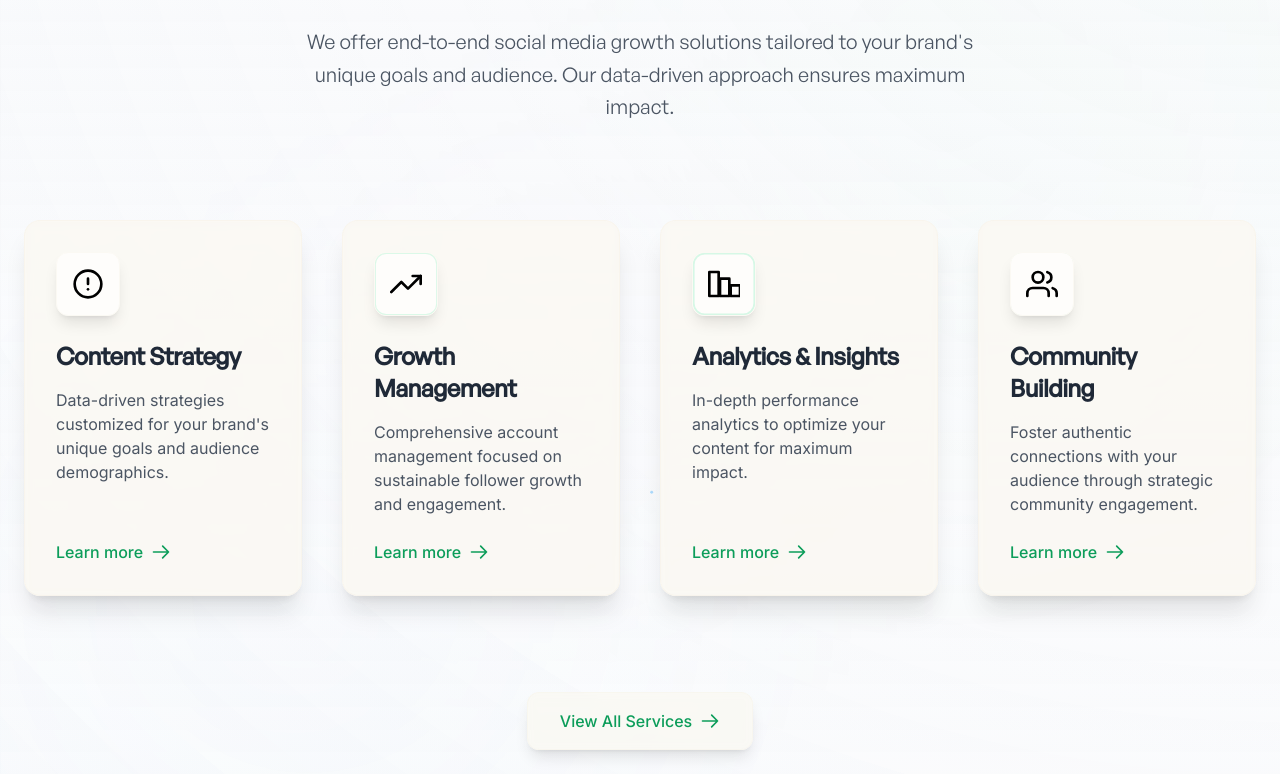
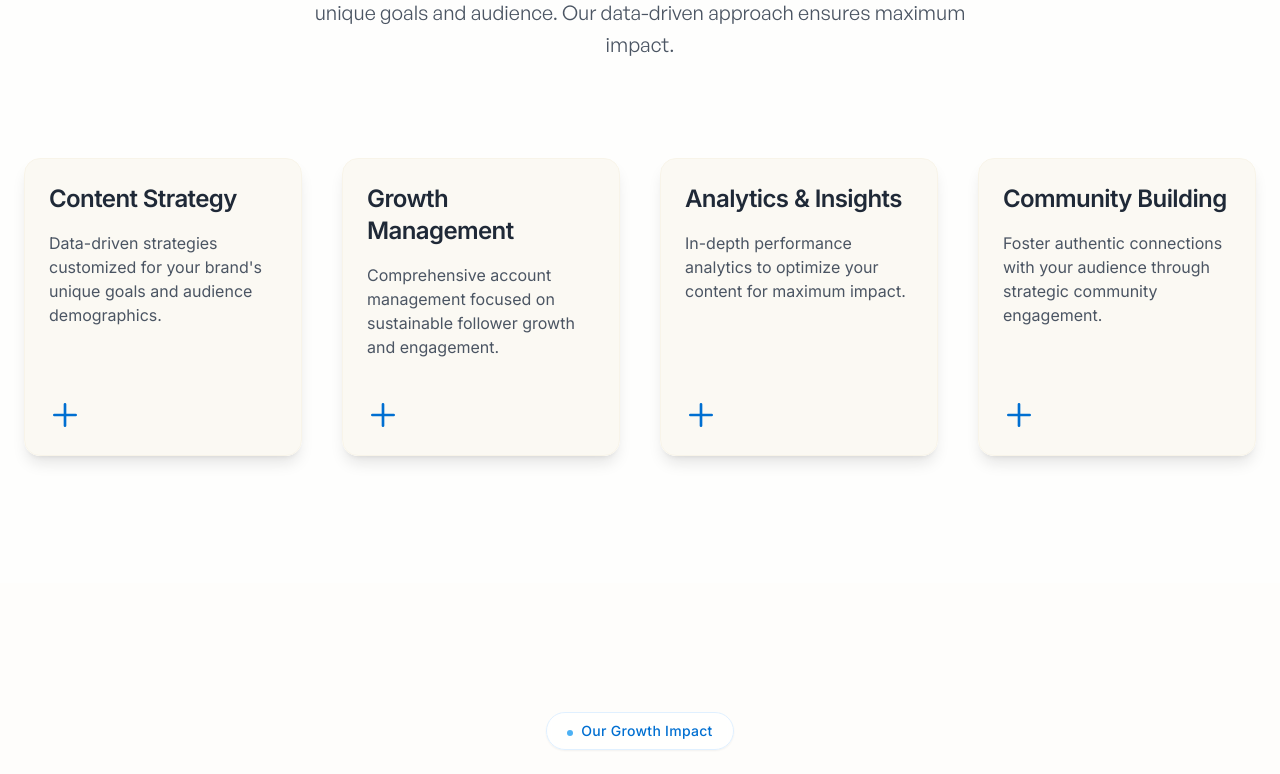
Before and after one commit to Developer-Satwik/agency, a Next.js app: page / in a window 1280 px wide. Shown: the part 1166-1940 px from the top of the page. Built offline with nearby package versions, Linux system fonts and the light colour scheme; a web font is replaced by a local one.

Commit message:
better design

```diff
--- a/pages/index.tsx
+++ b/pages/index.tsx
@@ -360,45 +360,9 @@ export default function Home() {
         </motion.div>
       </section>
 
-      {/* Services Section - 2025 Design Update */}
-      <section className="py-32 bg-gradient-to-b from-light to-light/80 relative overflow-hidden" ref={servicesRef}>
-        {/* Enhanced Background Elements - Inspired by Hero Section */}
-        <div className="absolute top-0 right-0 w-1/2 h-2/3 bg-gradient-to-br from-neo-100/30 to-neo-300/20 rounded-full filter blur-[150px] opacity-70 -z-10 animate-float-slow"></div>
-        <div className="absolute bottom-0 left-0 w-1/2 h-1/2 bg-gradient-to-tr from-primary-100/30 to-primary-300/20 rounded-full filter blur-[150px] opacity-70 -z-10 animate-float-slow animation-delay-2000"></div>
-        <div className="absolute top-1/3 left-1/4 w-1/3 h-1/3 bg-gradient-to-tr from-accent-100/30 to-accent-300/20 rounded-full filter blur-[120px] opacity-60 -z-10 animate-pulse-slow"></div>
-        <div className="absolute inset-0 bg-noise opacity-[0.03] mix-blend-soft-light"></div>
-
-        {/* Modern Mesh Gradient - 2025 Design Trend */}
-        <div className="absolute inset-0 bg-[radial-gradient(ellipse_at_top_right,_var(--tw-gradient-stops))] from-neo-100/10 via-transparent to-primary-100/10 opacity-60"></div>
-
-        {/* Grid Pattern Overlay - 2025 Design Trend */}
-        <div className="absolute inset-0 bg-grid-light opacity-[0.4] pointer-events-none"></div>
-
-        {/* Animated Particles - Similar to Hero */}
-        <div className="absolute inset-0 overflow-hidden">
-          {[...Array(5)].map((_, i) => (
-            <motion.div
-              key={i}
-              className="absolute w-1 h-1 bg-primary-400 rounded-full"
-              style={{
-                top: `${Math.random() * 100}%`,
-                left: `${Math.random() * 100}%`,
-              }}
-              animate={{
-                y: [0, Math.random() * 100 - 50],
-                x: [0, Math.random() * 100 - 50],
-                opacity: [0, 0.8, 0],
-                scale: [0, 1.5, 0]
-              }}
-              transition={{
-                duration: 10 + Math.random() * 10,
-                repeat: Infinity,
-                delay: i * 2
-              }}
-            />
-          ))}
-        </div>
-
+      {/* Services Section */}
+      <section className="py-32 relative overflow-hidden bg-bone-50 bg-opacity-80" ref={servicesRef}>
+        <div className="absolute inset-0 z-0" style={{ background: 'rgba(255, 255, 255, 0.9)', animation: 'grainyAnimation 2s infinite', filter: 'url(#grainy-filter)' }}></div>
         <div className="container relative z-10">
           <motion.div
             className="text-center max-w-3xl mx-auto mb-24 fade-in-section"
@@ -407,33 +371,8 @@ export default function Home() {
             viewport={{ once: true, amount: 0.3 }}
             variants={fadeInUp}
           >
-            <div className="inline-block mb-6">
-              <span className="inline-block py-2 px-5 bg-gradient-to-r from-neo-100 to-neo-50 text-neo-700 rounded-full text-sm font-medium border border-neo-200/50 shadow-lg backdrop-blur-sm">
-                <span className="mr-2 inline-block w-2 h-2 rounded-full bg-neo-500 animate-pulse"></span>
-                <span className="relative inline-flex items-center">Our Expertise
-                  <motion.span
-                    className="absolute -right-1 -top-1 w-2 h-2 bg-accent-400 rounded-full"
-                    animate={{ scale: [1, 1.5, 1], opacity: [0.7, 1, 0.7] }}
-                    transition={{ duration: 2, repeat: Infinity }}
-                  />
-                </span>
-              </span>
-            </div>
             <h2 className="text-5xl md:text-6xl font-retro mb-8 tracking-tight">
-              Our <span className="relative inline-block">
-                <span className="relative z-10 bg-clip-text text-transparent bg-gradient-to-r from-primary-500 via-neo-500 to-accent-500 animate-gradient-x">Services</span>
-                <motion.svg
-                  className="absolute -bottom-2 left-0 w-full h-3 text-neo-400 opacity-70"
-                  viewBox="0 0 100 15"
-                  preserveAspectRatio="none"
-                  initial={{ pathLength: 0, opacity: 0 }}
-                  whileInView={{ pathLength: 1, opacity: 0.7 }}
-                  viewport={{ once: true }}
-                  transition={{ duration: 1.5, ease: "easeInOut" }}
-                >
-                  <path d="M0 5 Q 25 15, 50 5 Q 75 -5, 100 5" stroke="currentColor" strokeWidth="2.5" fill="none" />
-                </motion.svg>
-              </span>
+              Our <span className="relative inline-block">Services</span>
             </h2>
             <motion.p
               className="text-xl text-gray-600 max-w-2xl mx-auto leading-relaxed font-general"
@@ -446,6 +385,7 @@ export default function Home() {
             </motion.p>
           </motion.div>
 
+          {/* Services Cards */}
           <motion.div
             className="grid md:grid-cols-2 lg:grid-cols-4 gap-8 lg:gap-6 xl:gap-10"
             initial="hidden"
@@ -455,139 +395,28 @@ export default function Home() {
           >
             {services.map((service, index) => (
               <motion.div
-                className="service-card relative h-full rounded-2xl transition-all duration-500 group"
+                className="service-card relative h-full rounded-2xl transition-all duration-500 group shadow-lg hover:shadow-xl bg-bone-100 bg-opacity-95 backdrop-blur-5 p-6 border border-bone-200 transform transition-transform duration-300 ease-in-out hover:scale-105"
                 key={index}
                 variants={fadeInUp}
-                whileHover={{
-                  y: -10,
-                  transition: { type: "spring", stiffness: 300, damping: 15 }
-                }}
               >
-                {/* Enhanced Card Glow Effect - 2025 Design */}
-                <div className="absolute -inset-1 bg-gradient-to-br from-neo-400/20 via-primary-400/10 to-accent-400/20 rounded-2xl blur opacity-0 group-hover:opacity-100 transition-all duration-700 group-hover:blur-xl -z-10"></div>
-
-                {/* Animated Border - 2025 Design Trend */}
-                <motion.div
-                  className="absolute inset-0 rounded-2xl border border-transparent z-0 overflow-hidden"
-                  animate={{
-                    background: ["linear-gradient(90deg, rgba(255,255,255,0) 0%, rgba(255,255,255,0) 100%)", "linear-gradient(90deg, rgba(79,70,229,0.2) 0%, rgba(236,72,153,0.2) 50%, rgba(79,70,229,0.2) 100%)"],
-                    backgroundSize: ["200% 100%", "200% 100%"],
-                    backgroundPosition: ["0% 0%", "200% 0%"]
-                  }}
-                  transition={{
-                    duration: 15,
-                    repeat: Infinity,
-                    ease: "linear"
-                  }}
-                  style={{ opacity: 0 }}
-                  whileHover={{ opacity: 1 }}
-                />
-
-                {/* Card Background with Glass Morphism - 2025 Design */}
-                <div className="absolute inset-0 bg-bone-100/90 dark:bg-dark-800/90 backdrop-blur-sm rounded-2xl overflow-hidden border border-bone-200/60 dark:border-dark-700/60 shadow-xl transition-all duration-500 group-hover:shadow-2xl group-hover:shadow-neo-500/20">
-                  {/* Enhanced Card Background Gradient */}
-                  <div className="absolute inset-0 bg-gradient-to-br from-bone-50 via-bone-100 to-neo-500/50 dark:from-dark-800 dark:via-dark-800 dark:to-neo-900/20 opacity-0 group-hover:opacity-100 transition-all duration-500"></div>
-                  <div className="absolute inset-0 bg-noise opacity-[0.05]"></div>
-
-                  {/* Subtle Pattern Overlay - 2025 Design Trend */}
-                  <div className="absolute inset-0 bg-grid-light opacity-[0.03] mix-blend-overlay"></div>
+                {/* Card Content */}
+                <div className="relative z-10 h-full flex flex-col">
+                  <h3 className="text-2xl font-semibold mb-4 text-gray-800 group-hover:text-primary-600 transition-colors duration-300 tracking-tight">{service.title}</h3>
+                  <p className="text-gray-600 mb-6 flex-grow transition-colors duration-300 font-sans">{service.description}</p>
+                  <div className="mt-4">
+                    <svg className="w-8 h-8 text-primary-600" fill="none" stroke="currentColor" viewBox="0 0 24 24">
+                      <path strokeLinecap="round" strokeLinejoin="round" strokeWidth="2" d="M12 4v16m8-8H4"></path>
+                    </svg>
+                  </div>
                 </div>
-
-                {/* Card Content */}
-                <div className="relative z-10 p-8 h-full flex flex-col">
-                  <div className="mb-6 relative">
-                    {/* Enhanced Icon Background Effect */}
-                    <motion.div
-                      className="absolute inset-0 bg-gradient-to-br from-neo-200 to-primary-200 dark:from-neo-900/30 dark:to-primary-900/30 rounded-xl opacity-0 group-hover:opacity-100 transition-opacity duration-500 blur-xl"
-                      whileHover={{ scale: 1.2 }}
-                      transition={{ duration: 0.5 }}
-                    ></motion.div>
-                    <motion.div
-                      className="relative w-16 h-16 bg-bone-50 dark:bg-dark-700 rounded-xl flex items-center justify-center shadow-lg border border-bone-100 dark:border-dark-700 group-hover:border-neo-100 transition-all duration-500 overflow-hidden"
-                      whileHover={{ rotate: 5 }}
-                      transition={{ duration: 0.3 }}
-                    >
-                      <img src={service.icon} alt={service.title} className="w-8 h-8 transition-transform duration-500 group-hover:scale-110 relative z-10" />
-
-                      {/* Animated Pulse Ring - 2025 Design Trend */}
-                      <motion.div
-                        className="absolute inset-0 border-2 border-neo-400/30 rounded-xl"
-                        animate={{
-                          scale: [1, 1.2, 1],
-                          opacity: [0.7, 0, 0.7]
-                        }}
-                        transition={{
-                          duration: 3,
-                          repeat: Infinity,
-                          delay: index * 0.5
-                        }}
-                      />
-                    </motion.div>
-                  </div>
-
-                  <h3 className="text-2xl font-general font-bold mb-4 text-gray-800 dark:text-white group-hover:text-neo-600 dark:group-hover:text-neo-400 transition-colors duration-300 tracking-tight">{service.title}</h3>
-                  <p className="text-gray-600 dark:text-gray-300 mb-6 flex-grow transition-colors duration-300 font-sans">{service.description}</p>
-
-                  <Link
-                    href={service.link}
-                    className="inline-flex items-center font-medium text-neo-600 dark:text-neo-400 hover:text-neo-800 dark:hover:text-neo-300 transition-colors relative group/link"
-                  >
-                    <span className="relative z-10">Learn more</span>
-                    <motion.span
-                      className="absolute bottom-0 left-0 h-0.5 bg-neo-400 transition-all duration-300"
-                      initial={{ width: "0%" }}
-                      whileHover={{ width: "100%" }}
-                    ></motion.span>
-                    <svg
-                      className="w-5 h-5 ml-2 transition-transform duration-300"
-                      fill="none"
-                      stroke="currentColor"
-                      viewBox="0 0 24 24"
-                      xmlns="http://www.w3.org/2000/svg"
-                    >
-                      <path strokeLinecap="round" strokeLinejoin="round" strokeWidth="2" d="M14 5l7 7m0 0l-7 7m7-7H3"></path>
-                    </svg>
-                  </Link>
-                </div>
-
-                {/* Enhanced Corner Accents - 2025 Design */}
-                <div className="absolute top-2 right-2 w-4 h-4 border-t-2 border-r-2 border-primary-200 opacity-0 group-hover:opacity-100 transition-opacity duration-300"></div>
-                <div className="absolute bottom-2 left-2 w-4 h-4 border-b-2 border-l-2 border-primary-200 opacity-0 group-hover:opacity-100 transition-opacity duration-300"></div>
               </motion.div>
             ))}
-          </motion.div>
-
-          {/* Services CTA - Enhanced for 2025 Design */}
-          <motion.div
-            className="mt-24 text-center"
-            initial={{ opacity: 0, y: 20 }}
-            whileInView={{ opacity: 1, y: 0 }}
-            viewport={{ once: true, amount: 0.2 }}
-            transition={{ duration: 0.6 }}
-          >
-            <Link
-              href="/services"
-              className="relative inline-flex items-center justify-center px-8 py-4 overflow-hidden font-medium text-neo-600 bg-bone-100/80 backdrop-blur-sm border border-bone-200/50 rounded-xl shadow-lg group hover:text-white transition-all duration-500"
-            >
-              <span className="absolute inset-0 w-full h-full bg-gradient-to-br from-primary-500 via-neo-500 to-accent-500 opacity-0 group-hover:opacity-100 transition-all duration-500"></span>
-              <span className="absolute top-0 left-0 w-full h-full bg-gradient-to-br from-primary-500 via-neo-500 to-accent-500 opacity-0 group-hover:opacity-20 blur-xl transition-all duration-500"></span>
-              <span className="relative z-10 flex items-center">
-                View All Services
-                <svg className="w-5 h-5 ml-2 transition-all duration-300" fill="none" stroke="currentColor" viewBox="0 0 24 24" xmlns="http://www.w3.org/2000/svg">
-                  <path strokeLinecap="round" strokeLinejoin="round" strokeWidth="2" d="M14 5l7 7m0 0l-7 7m7-7H3"></path>
-                </svg>
-              </span>
-
-              {/* Animated particles around button - inspired by hero section */}
-              <span className="absolute -top-1 -right-1 w-2 h-2 rounded-full bg-neo-400 opacity-0 group-hover:opacity-100 transition-opacity duration-300 animation-delay-300"></span>
-              <span className="absolute -bottom-1 -left-1 w-2 h-2 rounded-full bg-primary-400 opacity-0 group-hover:opacity-100 transition-opacity duration-300 animation-delay-500"></span>
-            </Link>
           </motion.div>
         </div>
       </section>
 
       {/* Stats Section - 2025 Design Update */}
-      <section className="py-32 bg-gradient-to-br from-primary-950 via-dark to-primary-950 relative overflow-hidden" ref={statsRef}>
+      <section className="py-32 bg-bone-50 relative overflow-hidden" ref={statsRef}>
         <div className="container relative z-10">
           <motion.div
             className="text-center max-w-3xl mx-auto mb-20"
@@ -650,15 +479,7 @@ export default function Home() {
       </section>
 
       {/* Platforms Section - 2025 Design Update */}
-      <section className="py-32 bg-gradient-to-b from-light/95 to-light relative overflow-hidden">
-        {/* Background Elements - 2025 Design */}
-        <div className="absolute inset-0 bg-grid-light opacity-30 pointer-events-none"></div>
-        <div className="absolute inset-0 bg-noise opacity-[0.05] mix-blend-soft-light"></div>
-
-        {/* Enhanced Gradient Blobs */}
-        <div className="absolute -top-1/4 -right-1/4 w-2/3 h-2/3 bg-neo-100/40 rounded-full filter blur-[120px] opacity-60 animate-float-slow"></div>
-        <div className="absolute -bottom-1/4 -left-1/4 w-1/2 h-1/2 bg-primary-100/40 rounded-full filter blur-[100px] opacity-50 animate-float-slow animation-delay-2000"></div>
-
+      <section className="py-32 bg-bone-50 relative overflow-hidden">
         <div className="container relative z-10">
           <motion.div
             className="flex flex-col lg:flex-row gap-16 lg:gap-20 items-center"
@@ -678,7 +499,7 @@ export default function Home() {
               </motion.span>
 
               <motion.h2
-                className="text-5xl md:text-6xl font-bold mb-8"
+                className="text-5xl md:text-6xl font-bold mb-8 font-metropolis"
                 variants={fadeInUp}
               >
                 Platforms We <span className="gradient-text relative inline-block">
@@ -690,7 +511,7 @@ export default function Home() {
               </motion.h2>
 
               <motion.p
-                className="text-xl md:text-2xl text-gray-600 mb-12 leading-relaxed"
+                className="text-xl md:text-2xl text-gray-600 mb-12 leading-relaxed font-general"
                 variants={fadeInUp}
               >
                 We specialize in creating viral-worthy content for the most influential social media platforms, tailored to each platform's unique algorithm and audience.
@@ -866,6 +687,45 @@ export default function Home() {
         {/* Decorative Bottom Border */}
         <div className="absolute bottom-0 left-0 right-0 h-px bg-gradient-to-r from-transparent via-primary-500/30 to-transparent"></div>
       </section>
+
+      <style jsx>{`
+        @keyframes moveBackground {
+          0% {
+            background-position: 0% 0%;
+          }
+          100% {
+            background-position: 100% 100%;
+          }
+        }
+
+        @keyframes grainyAnimation {
+          0% {
+            background: rgba(255, 255, 255, 0.5);
+            transform: translateY(0);
+          }
+          50% {
+            background: rgba(255, 255, 255, 0.6);
+            transform: translateY(-1px);
+          }
+          100% {
+            background: rgba(255, 255, 255, 0.5);
+            transform: translateY(0);
+          }
+        }
+
+        .service-card {
+          background: rgba(255, 255, 255, 0.1); /* More transparent background */
+          backdrop-filter: blur(20px); /* Stronger blur effect */
+          border: 1px solid rgba(255, 255, 255, 0.2); /* Subtle border for definition */
+          box-shadow: 0 4px 30px rgba(0, 0, 0, 0.1); /* Soft shadow for depth */
+          transition: transform 0.3s ease, background 0.3s ease; /* Smooth transition for transform and background */
+        }
+
+        .service-card:hover {
+          background: rgba(255, 255, 255, 0.2); /* Slightly less transparent on hover */
+          transform: scale(1.05); /* Scale effect on hover */
+        }
+      `}</style>
     </Layout>
   );
 }
```
Also changed, not shown: 171 other files (tests, documents, lock files or other folders).
